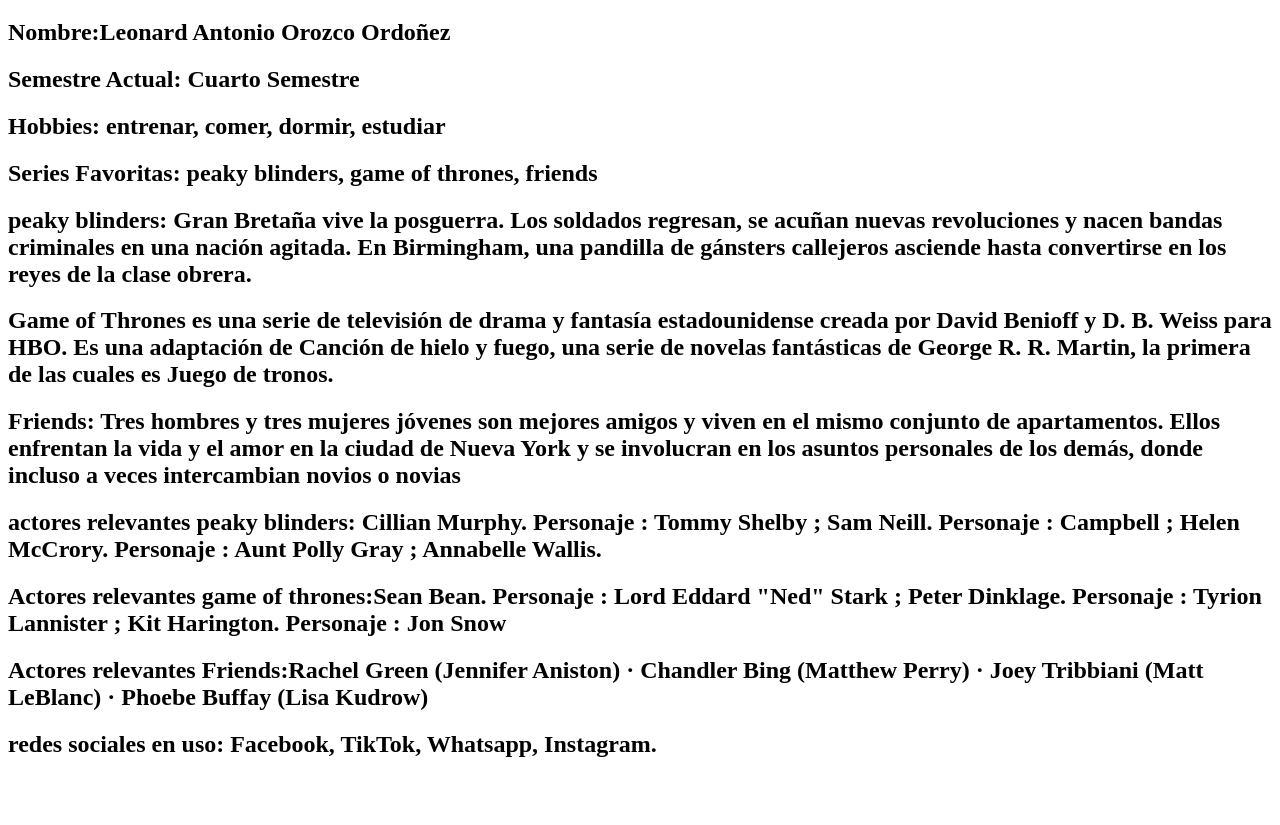
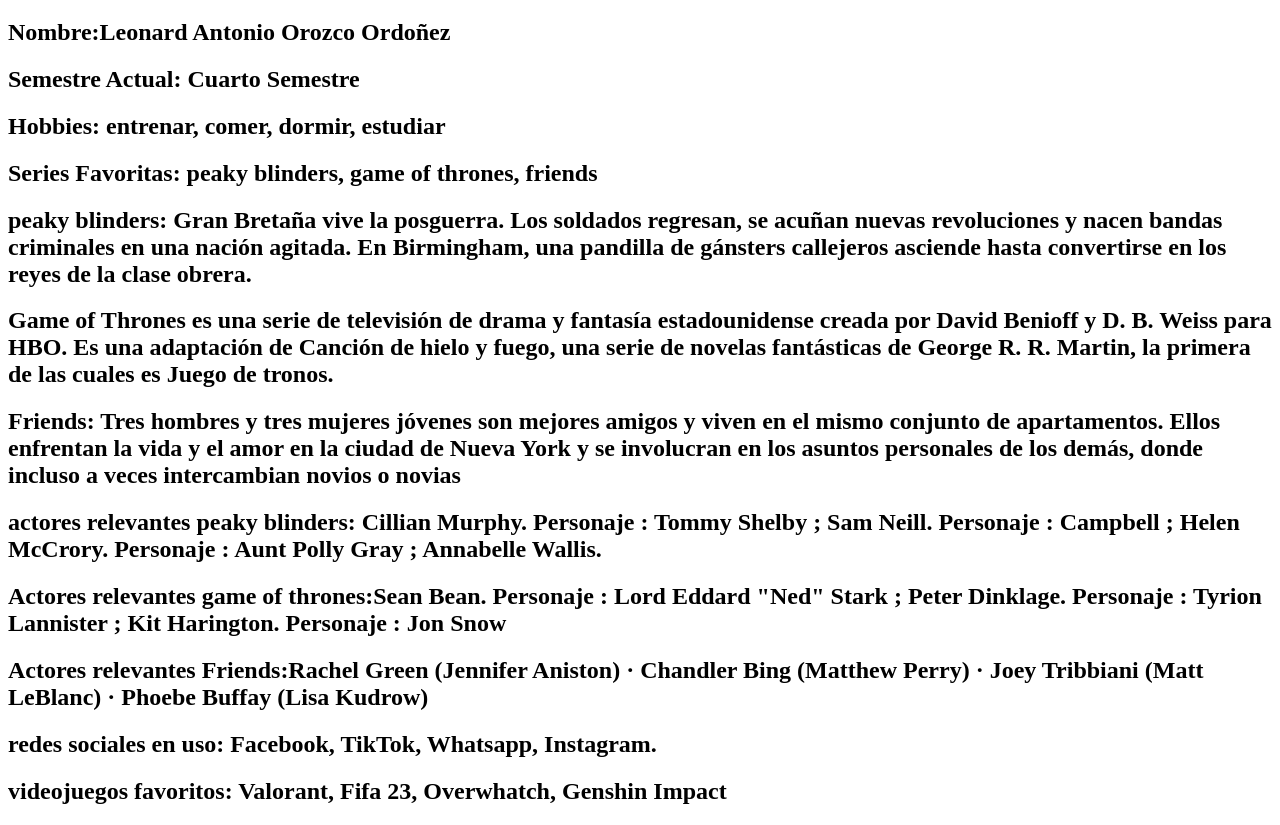
Before and after one commit to DarkVigore/parcial-1, a plain HTML site: page index.html in a window 1280 px wide. Shown: the part 61-886 px from the top of the page. Before the commit the page ends 839 px from the top, so only its background shows below. Drawn offline with Linux system fonts and the light colour scheme.

Commit message:
thirteenth commitment

```diff
--- a/index.html
+++ b/index.html
@@ -20,6 +20,9 @@
         <h2>Actores relevantes game  of thrones:Sean Bean. Personaje : Lord Eddard "Ned" Stark ; Peter Dinklage. Personaje : Tyrion Lannister ; Kit Harington. Personaje : Jon Snow </h2>
         <h2>Actores relevantes Friends:Rachel Green (Jennifer Aniston) · Chandler Bing (Matthew Perry) · Joey Tribbiani (Matt LeBlanc) · Phoebe Buffay (Lisa Kudrow)</h2>
         <h2>redes sociales en uso: Facebook, TikTok, Whatsapp, Instagram.</h2>
+        <h2>videojuegos favoritos: Valorant, Fifa 23, Overwhatch, Genshin Impact</h2>
+
+
 
 
 
```
